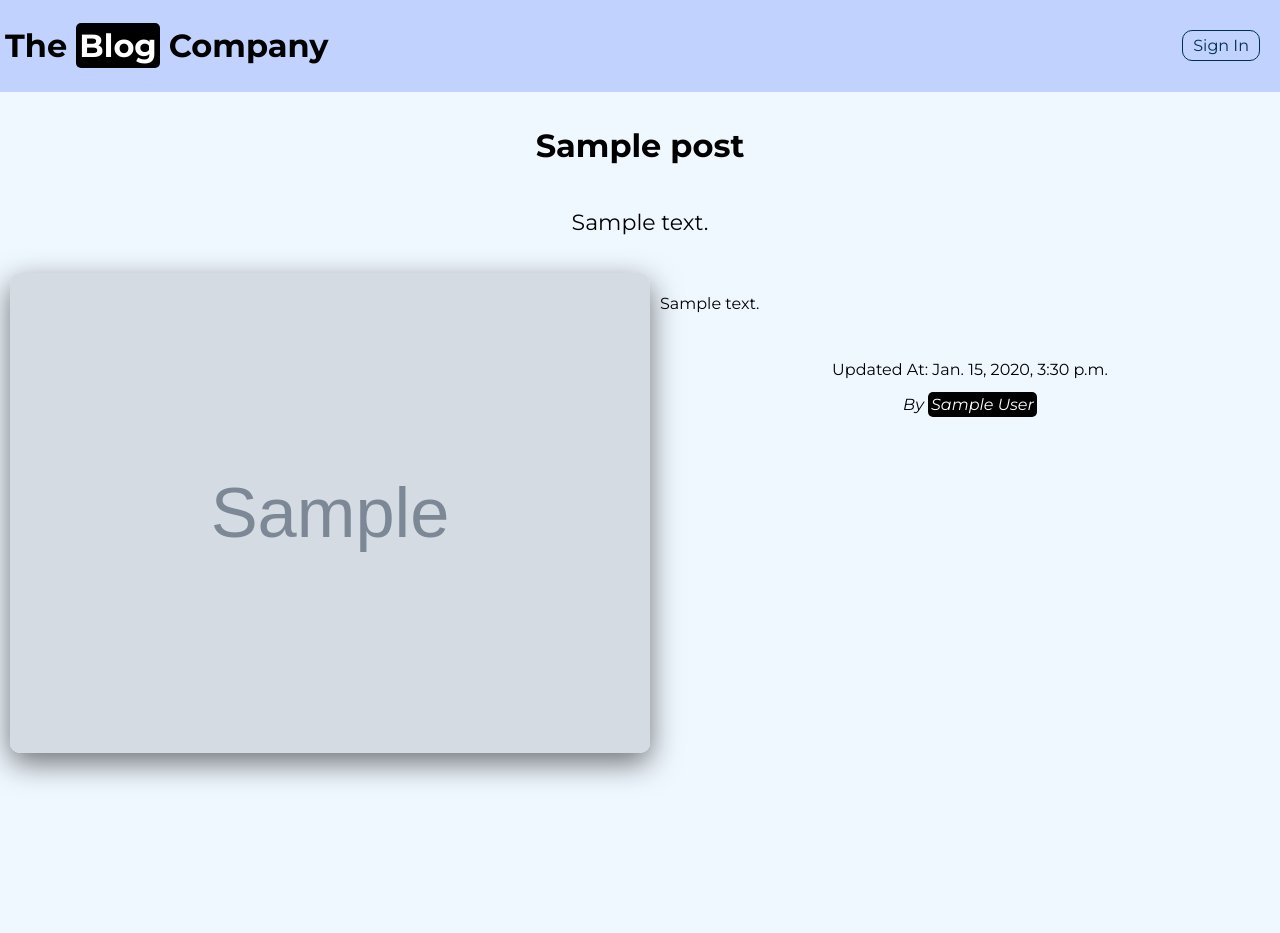
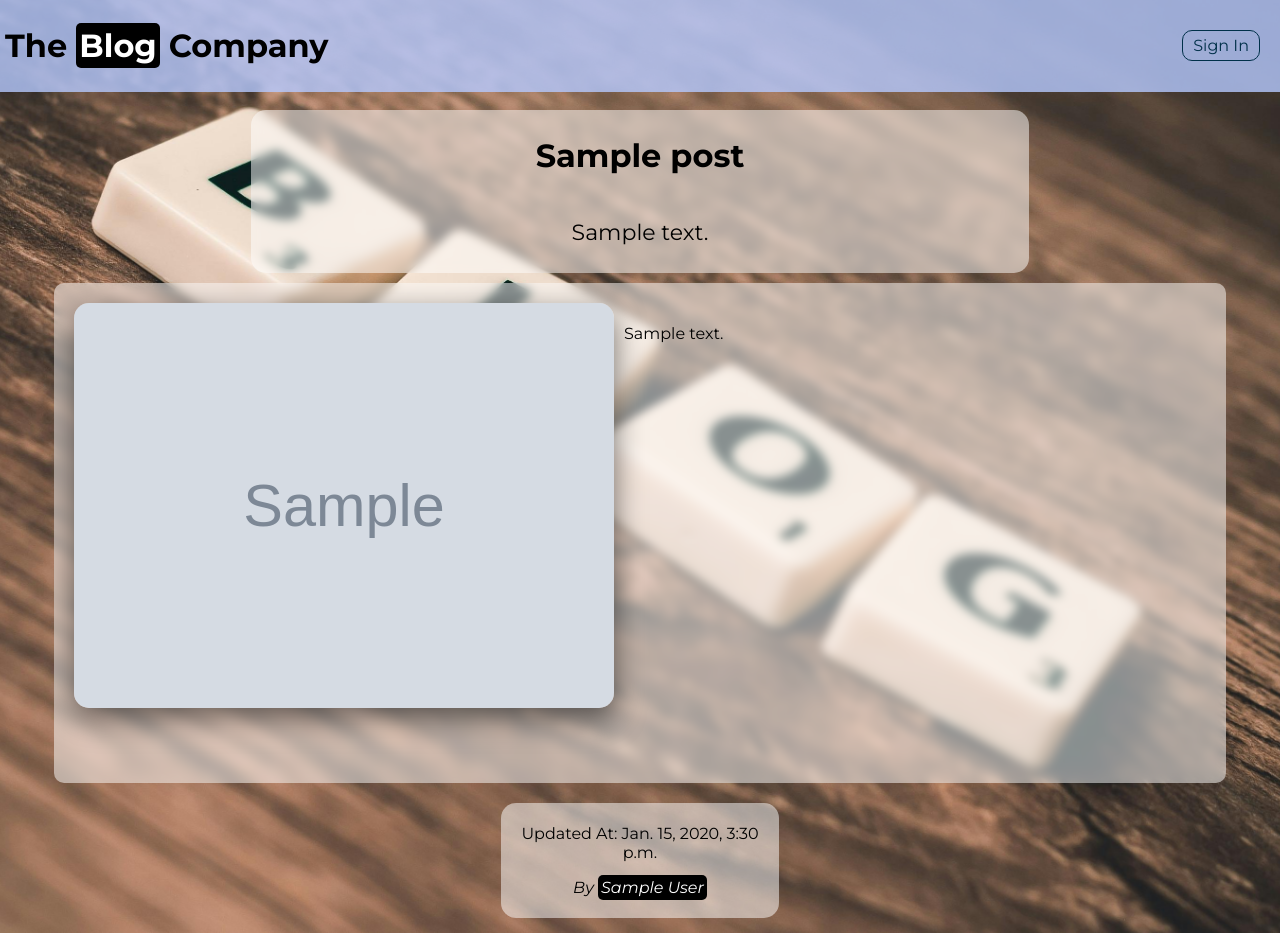
Before and after one commit to HimangshuDe/The-Blog-Co-Project, a Django app: page /blog/00000000-0000-0000-0000-000000000001/ in a window 1280 px wide. Before the commit the page ends 783 px from the top, so only its background shows below. Run offline with Django 5.2, Linux system fonts and the light colour scheme; tables that the repository leaves empty hold one stand-in row (values such as "Sample post"); grey boxes marked "Sample" are stand-in pictures.

Commit message:
🌟 Updated UI of the Blog Detail page.

```diff
--- a/blog_app/static/blog_app/blog_detail.css
+++ b/blog_app/static/blog_app/blog_detail.css
@@ -5,8 +5,11 @@ html, body{
     padding: 0;
     box-sizing: border-box;
     font-family: 'Montserrat', sans-serif;
-    background:#f0f8ff;
+    background: url(../../../static/images/blog-account.jpg) no-repeat center center/cover;
+    overflow-x:hidden ;
 }
+
+
 
 /* Utility Class */
 .bg-black{
@@ -29,6 +32,13 @@ html, body{
     padding: 5px;
     display: flex;
     flex-direction: column;
+    align-self: center;
+    background: #ffffff81;
+    margin: 10px;
+    height: auto;
+    width: 60vw;
+    border-radius: 15px;
+    backdrop-filter: blur(5px);
 }
 
 .post-heading h1,
@@ -41,33 +51,14 @@ html, body{
     font-size: 22px;
 }
 
-.post-content{
-    word-break: break-all;
-    line-break: anywhere;
-    padding: 15px;
-}
 
 .post-heading #author{
     align-self: center;
 }
 
-/* Post-Tags */
-.post-tags{
-    display: flex;
-    align-self: center;
-}
-
-.post-tags p{
-    padding: 5px;
-    margin: 5px;
-    font-size: 14px;
-    border: 1px solid grey;
-    border-radius: 5px;
-}
-
 /* Post Image */
 .post-image{
-    width: 640px;
+    width: 540px;
     height: auto;
 }
 
@@ -77,10 +68,45 @@ html, body{
     float: left;
     margin: 10px;
     box-shadow: 0 10px 30px #0000008c;
+    border-radius: 15px;
+}
+
+/* Post Details */
+#content{
+    overflow-x: hidden;
+    display: flex;
+    flex-direction: column;
+}
+
+#post-details{
+    align-self: center;
+    height: 60vh;
+    width: 90vw;
+    background: #ffffff81;
+    overflow: scroll;
+    padding: 10px;
     border-radius: 10px;
+    backdrop-filter: blur(5px);
 }
+
+.post-content{
+    word-break: break-all;
+    line-break: anywhere;
+    padding: 15px;
+}
+
 
 /* Post metadata */
 #post-metadata{
+    align-self: center;
+    width: 21vw;
+    background: #ffffff81;
+    margin: 20px 0 15px 0;
+    padding: 5px;
+    border-radius: 15px;
+}
+
+#post-metadata p{
+    display: block;
     text-align: center;
 }
--- a/blog_app/templates/blog_app/blog_detail.html
+++ b/blog_app/templates/blog_app/blog_detail.html
@@ -11,18 +11,13 @@
 {% block page_content %}
     {% include "blog_app/includes/header.html" %}
 
-    <div class="m-top-100"></div>
-    <div class="post-heading">
-        <h1>{{post.title}}</h1>
-        <p id='excerpt'>{{post.excerpt}}</p>
+    <main id='content'>
+        <div class="m-top-100"></div>
+        <div class="post-heading">
+            <h1>{{post.title}}</h1>
+            <p id='excerpt'>{{post.excerpt}}</p>
+        </div>
 
-        <div class="post-tags">
-            {% for tags in post.tag.all %}
-                <p>{{tags.caption}}</p>
-            {% endfor %}
-        </div>
-    </div>
-    <main>
         <section id="post-details">
             <div class="post-image">
                 <img src="{{post.image.url}}" alt="">
@@ -34,9 +29,9 @@
             </div>
         </section>
         <div class="space"></div>
-        <section id="post-metadata">
+        <footer id="post-metadata">
             <p>Updated At: <time>{{post.update_at}}</time></p>
             <p id="author"><i>By <span class='bg-black'>{{ post.creator }}</span></i></p>
-        </section>
+        </footer>
     </main>
 {% endblock page_content %}
```
